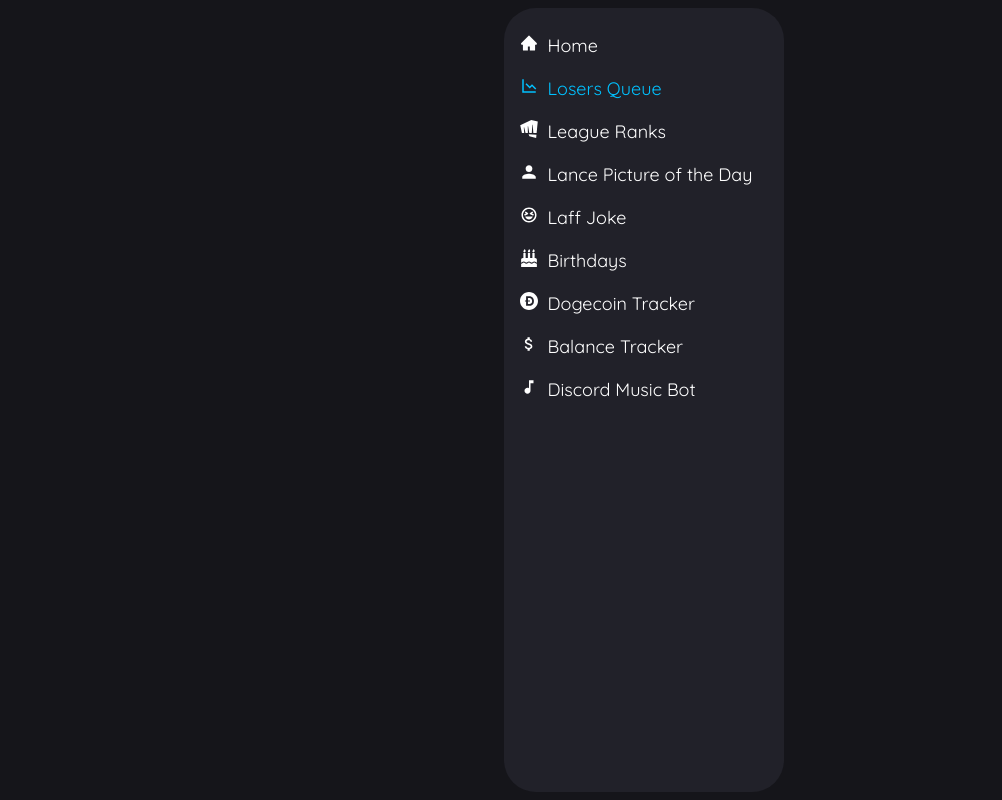
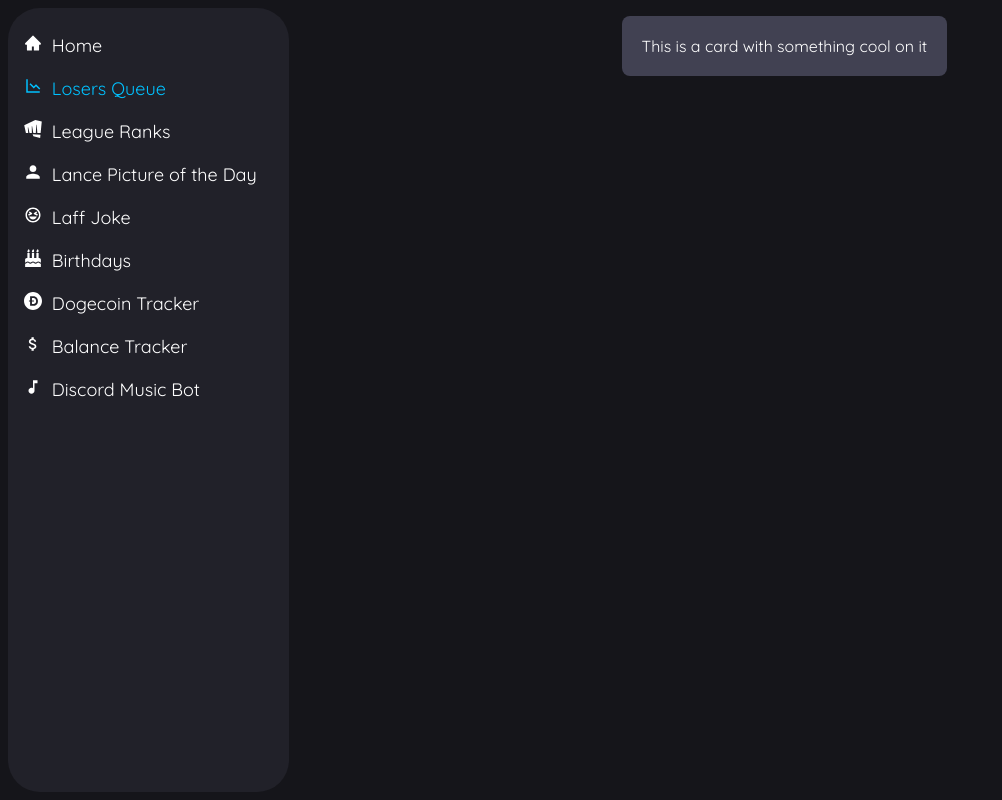
Before and after one commit to aidandobkins/lancesite, a React (Create React App) app in the folder lancesite-react/: page /losers-queue in a window 1280 px wide. Shown: the whole page, without its empty margins (0-1002 px from the left). Built offline with nearby package versions, Linux system fonts and the light colour scheme.

Commit message:
fixed routing, added layout standard

```diff
--- a/lancesite-react/src/Layout.tsx
+++ b/lancesite-react/src/Layout.tsx
@@ -1,6 +1,6 @@
 import React, {useState} from 'react';
 import {Outlet} from 'react-router-dom';
-import {PageContainer, NavToggle, TopBar} from './styles/Layout';
+import {PageContainer, NavToggle, TopBar, ContentContainer} from './styles/Layout';
 import NavBar from './components/NavBar';
 import {HiOutlineMenu} from 'react-icons/hi';
 
@@ -16,7 +16,9 @@ const Layout: React.FC = () => {
             </TopBar>
             <PageContainer>
                 <NavBar isActive={isActive} />
-                <Outlet />
+                <ContentContainer>
+                    <Outlet />
+                </ContentContainer>
             </PageContainer>
         </>
     );
--- a/lancesite-react/src/pages/Balance.tsx
+++ b/lancesite-react/src/pages/Balance.tsx
@@ -3,7 +3,11 @@ import {} from './styles/Balance';
 import {CardContainer, ContentText} from '../components/styles/ContentCard';
 
 const Balance = () => {
-    return <></>;
+    return (
+        <CardContainer>
+            <ContentText>This is a card with something cool on it</ContentText>
+        </CardContainer>
+    );
 };
 
 export default Balance;
--- a/lancesite-react/src/pages/Birthdays.tsx
+++ b/lancesite-react/src/pages/Birthdays.tsx
@@ -3,7 +3,11 @@ import {} from './styles/Birthdays';
 import {CardContainer, ContentText} from '../components/styles/ContentCard';
 
 const Birthdays = () => {
-    return <></>;
+    return (
+        <CardContainer>
+            <ContentText>This is a card with something cool on it</ContentText>
+        </CardContainer>
+    );
 };
 
 export default Birthdays;
--- a/lancesite-react/src/pages/Dogecoin.tsx
+++ b/lancesite-react/src/pages/Dogecoin.tsx
@@ -3,7 +3,11 @@ import {} from './styles/Dogecoin';
 import {CardContainer, ContentText} from '../components/styles/ContentCard';
 
 const Dogecoin = () => {
-    return <></>;
+    return (
+        <CardContainer>
+            <ContentText>This is a card with something cool on it</ContentText>
+        </CardContainer>
+    );
 };
 
 export default Dogecoin;
--- a/lancesite-react/src/pages/Home.tsx
+++ b/lancesite-react/src/pages/Home.tsx
@@ -1,15 +1,15 @@
 import React from 'react';
-import {ContentContainer, Title} from './styles/Home';
+import {Title} from './styles/Home';
 import {CardContainer, ContentText} from '../components/styles/ContentCard';
 
 const Home = () => {
     return (
-        <ContentContainer>
+        <>
             <Title>Welcome to the Lance Website</Title>
             <CardContainer>
                 <ContentText>This is a card with something cool on it</ContentText>
             </CardContainer>
-        </ContentContainer>
+        </>
     );
 };
 
--- a/lancesite-react/src/pages/Laff.tsx
+++ b/lancesite-react/src/pages/Laff.tsx
@@ -3,7 +3,11 @@ import {} from './styles/Laff';
 import {CardContainer, ContentText} from '../components/styles/ContentCard';
 
 const Laff = () => {
-    return <></>;
+    return (
+        <CardContainer>
+            <ContentText>This is a card with something cool on it</ContentText>
+        </CardContainer>
+    );
 };
 
 export default Laff;
--- a/lancesite-react/src/pages/Lance.tsx
+++ b/lancesite-react/src/pages/Lance.tsx
@@ -3,7 +3,11 @@ import {} from './styles/Lance';
 import {CardContainer, ContentText} from '../components/styles/ContentCard';
 
 const Lance = () => {
-    return <></>;
+    return (
+        <CardContainer>
+            <ContentText>This is a card with something cool on it</ContentText>
+        </CardContainer>
+    );
 };
 
 export default Lance;
--- a/lancesite-react/src/pages/LosersQueue.tsx
+++ b/lancesite-react/src/pages/LosersQueue.tsx
@@ -3,7 +3,11 @@ import {} from './styles/LosersQueue';
 import {CardContainer, ContentText} from '../components/styles/ContentCard';
 
 const LosersQueue = () => {
-    return <></>;
+    return (
+        <CardContainer>
+            <ContentText>This is a card with something cool on it</ContentText>
+        </CardContainer>
+    );
 };
 
 export default LosersQueue;
--- a/lancesite-react/src/pages/MusicBot.tsx
+++ b/lancesite-react/src/pages/MusicBot.tsx
@@ -3,7 +3,11 @@ import {} from './styles/MusicBot';
 import {CardContainer, ContentText} from '../components/styles/ContentCard';
 
 const MusicBot = () => {
-    return <></>;
+    return (
+        <CardContainer>
+            <ContentText>This is a card with something cool on it</ContentText>
+        </CardContainer>
+    );
 };
 
 export default MusicBot;
--- a/lancesite-react/src/pages/Ranks.tsx
+++ b/lancesite-react/src/pages/Ranks.tsx
@@ -3,7 +3,11 @@ import {} from './styles/Ranks';
 import {CardContainer, ContentText} from '../components/styles/ContentCard';
 
 const Ranks = () => {
-    return <></>;
+    return (
+        <CardContainer>
+            <ContentText>This is a card with something cool on it</ContentText>
+        </CardContainer>
+    );
 };
 
 export default Ranks;
--- a/lancesite-react/src/pages/styles/Home.ts
+++ b/lancesite-react/src/pages/styles/Home.ts
@@ -1,12 +1,4 @@
 import styled from 'styled-components';
-
-export const ContentContainer = styled.div`
-    display: flex;
-    flex-direction: column;
-    justify-content: start;
-    align-content: flex-start;
-    margin: 16px auto;
-`;
 
 export const Title = styled.h1`
     font-size: 48px;
--- a/lancesite-react/src/styles/Layout.ts
+++ b/lancesite-react/src/styles/Layout.ts
@@ -5,6 +5,14 @@ export const PageContainer = styled.div`
     display: flex;
     flex-direction: row;
     justify-content: center;
+`;
+
+export const ContentContainer = styled.div`
+    display: flex;
+    flex-direction: column;
+    justify-content: start;
+    align-content: flex-start;
+    margin: 16px auto;
 `;
 
 export const NavToggle = styled.button`
```
